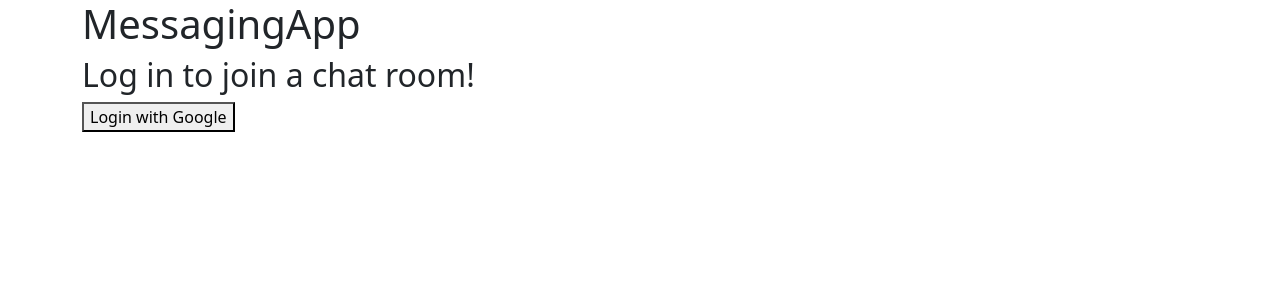
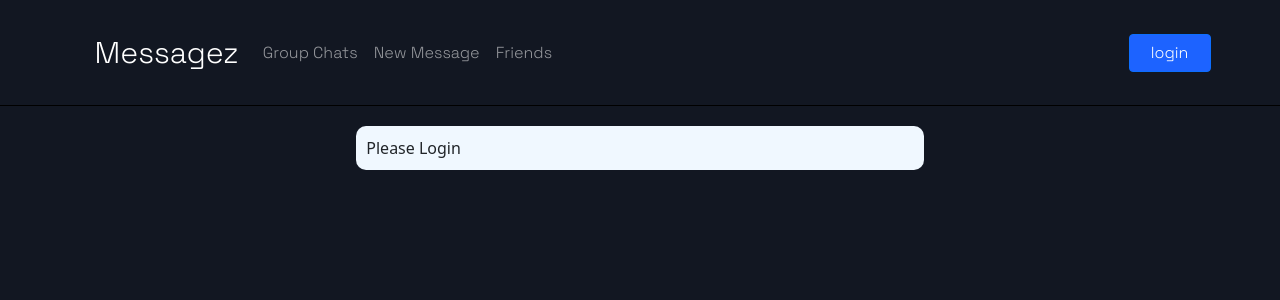
Before and after one commit to Maciejw52/P2_Messagez, a React (Create React App) app: page / in a window 1280 px wide. Shown: the top 300 px of the page. Built offline with nearby package versions, Linux system fonts and the light colour scheme.

Commit message:
changes to navbar, template started

```diff
--- a/public/index.html
+++ b/public/index.html
@@ -1,20 +1,23 @@
 <!DOCTYPE html>
 <html lang="en">
+
 <head>
   <meta charset="utf-8" />
   <link rel="icon" href="%PUBLIC_URL%/favicon.ico" />
+  <link rel="preconnect" href="https://fonts.googleapis.com">
+  <link rel="preconnect" href="https://fonts.gstatic.com" crossorigin>
+  <link href="https://fonts.googleapis.com/css2?family=Space+Grotesk:wght@300&display=swap" rel="stylesheet">
   <meta name="viewport" content="width=device-width, initial-scale=1" />
   <meta name="theme-color" content="#000000" />
-    <meta
-      name="description"
-      content="Web site created using create-react-app"
-    />
+  <meta name="description" content="Web site created using create-react-app" />
   <link rel="apple-touch-icon" href="%PUBLIC_URL%/logo192.png" />
   <link rel="manifest" href="%PUBLIC_URL%/manifest.json" />
   <title>React App</title>
 </head>
+
 <body>
   <noscript>You need to enable JavaScript to run this app.</noscript>
   <div id="root"></div>
 </body>
+
 </html>
--- a/src/App.css
+++ b/src/App.css
@@ -0,0 +1,7 @@
+html, body {
+  background-color: #121722;
+}
+
+.App {
+  background-color: #121722;
+}
--- a/src/App.js
+++ b/src/App.js
@@ -8,8 +8,7 @@ function App() {
   const { currentUser } = useAuth();
 
   return (
-    <div className="container">
-      <h1>MessagingApp </h1>
+    <div className="App">
         {currentUser !== null ? <AuthenticatedApp /> : <UnauthenticatedApp />}
     </div>
   );
--- a/src/components/AuthenticatedApp/AuthenticatedApp.jsx
+++ b/src/components/AuthenticatedApp/AuthenticatedApp.jsx
@@ -10,12 +10,6 @@ export function AuthenticatedApp() {
 
   return (
     <>
-      <h2>Authenticated! You can logout if you want</h2>
-      <div>
-        <Button className="btn btn-success logout" onClick={logout}>
-          Logout
-        </Button>
-      </div>
     </>
   )
 }
--- /dev/null
+++ b/src/components/GlobalNavigation/GlobalNavigation.js
@@ -0,0 +1,53 @@
+import React from 'react'
+import {
+  Navbar,
+  NavDropdown,
+  Nav,
+  Container,
+  Button
+} from "react-bootstrap";
+import { Link } from "react-router-dom";
+import { useAuth } from '../../hooks/useAuth';
+import "./GlobalNavigationStyles.css";
+
+import 'bootstrap/dist/css/bootstrap.min.css';
+
+
+
+function GlobalNavigation() {
+
+  const { currentUser, login, logout } = useAuth();
+
+  return (
+    <Navbar className="navbar" collapseOnSelect expand="lg" variant="dark">
+      <Container>
+      <Navbar.Brand className="NavbarTitle">Messagez</Navbar.Brand>
+      <Navbar.Toggle aria-controls="responsive-navbar-nav"/>
+      <Navbar.Collapse id="responsive-navbar-nav">
+        <Nav className="me-auto">
+          <Nav.Link>Group Chats</Nav.Link>
+            <Nav.Link>New Message</Nav.Link>
+            <Nav.Link>Friends</Nav.Link>
+        </Nav>
+        <Nav>
+            <Nav.Link>{currentUser !== null ? currentUser.displayName : null}</Nav.Link>
+            {currentUser === null ?
+              <Nav.Item>
+                <Button className="btn login" onClick={login}>
+                  login
+                </Button>
+              </Nav.Item>
+              :
+              <Nav.Item>
+                <Button className="btn logout" onClick={logout}>
+                  Logout
+                </Button>
+              </Nav.Item>}
+        </Nav>
+      </Navbar.Collapse>
+      </Container>
+    </Navbar>
+  )
+}
+
+export default GlobalNavigation
--- /dev/null
+++ b/src/components/GlobalNavigation/GlobalNavigationStyles.css
@@ -0,0 +1,22 @@
+.navbar {
+  font-family: 'Space Grotesk', sans-serif;
+  background-color: #121722;
+  padding-top: 25px;
+  padding-bottom: 25px;
+  border-bottom: 1px solid #000;
+  padding-left: 25px;
+}
+
+.NavbarTitle {
+  font-size: 30px;
+}
+
+.login {
+  background-color: #1D63FF;
+  width: 82px;
+}
+
+.logout {
+  background-color: #1D63FF;
+  width: 82px;
+}
--- a/src/components/UnauthenticatedApp/Unauthenticated.jsx
+++ b/src/components/UnauthenticatedApp/Unauthenticated.jsx
@@ -2,19 +2,14 @@ import React from "react"
 import { useAuth } from "../../hooks/useAuth"
 
 import 'bootstrap/dist/css/bootstrap.min.css';
+import "./UnauthenticatedStyles.css";
+
 
 export function UnauthenticatedApp() {
 
-  const { login } = useAuth();
-
   return (
-    <>
-      <h2>Log in to join a chat room!</h2>
-      <div>
-        <button onClick={login} className="login">
-          Login with Google
-        </button>
-      </div>
-    </>
+    <section className="flex-container unauthWelcomeScreen ">
+      <div className="mainTemplate">Please Login</div>
+    </section>
   )
 }
--- /dev/null
+++ b/src/components/UnauthenticatedApp/UnauthenticatedStyles.css
@@ -0,0 +1,22 @@
+.unauthWelcomeScreen {
+  flex-direction: column;
+  display: flex;
+  align-items: center;
+  justify-content: center;
+  height: 100%;
+}
+
+.mainTemplate {
+  margin-top: 20px;
+  min-height: ;
+  padding: 10px;
+  width: 567.4px;
+  background-color: aliceblue;
+  border-radius: 10px;
+}
+
+@media screen and (max-width: 850px) {
+  .mainTemplate {
+    width: 66.6%;
+  }
+}
--- a/src/context/auth.js
+++ b/src/context/auth.js
@@ -13,8 +13,9 @@ export const AuthProvider = (params) => {
     const currentUser = await loginWithGoogleAccount();
     if (!currentUser) {
       console.log("User failed to login!");
+    } else {
+      setCurrentUser(currentUser);
     }
-    setCurrentUser(currentUser);
   }
 
   //logout
--- a/src/index.js
+++ b/src/index.js
@@ -2,11 +2,13 @@ import React from 'react';
 import ReactDOM from 'react-dom/client';
 import App from './App';
 import { AuthProvider } from './context/auth';
+import GlobalNavigation from "./components/GlobalNavigation/GlobalNavigation"
 
 
 const root = ReactDOM.createRoot(document.getElementById('root'));
 root.render(
   <AuthProvider>
+    <GlobalNavigation />
     <App />
   </AuthProvider>
 );
```
Also changed, not shown: src/context/user.js (deleted), 1 other file (tests, documents, lock files or other folders). Lines whose indentation alone changed are shown as unchanged.
